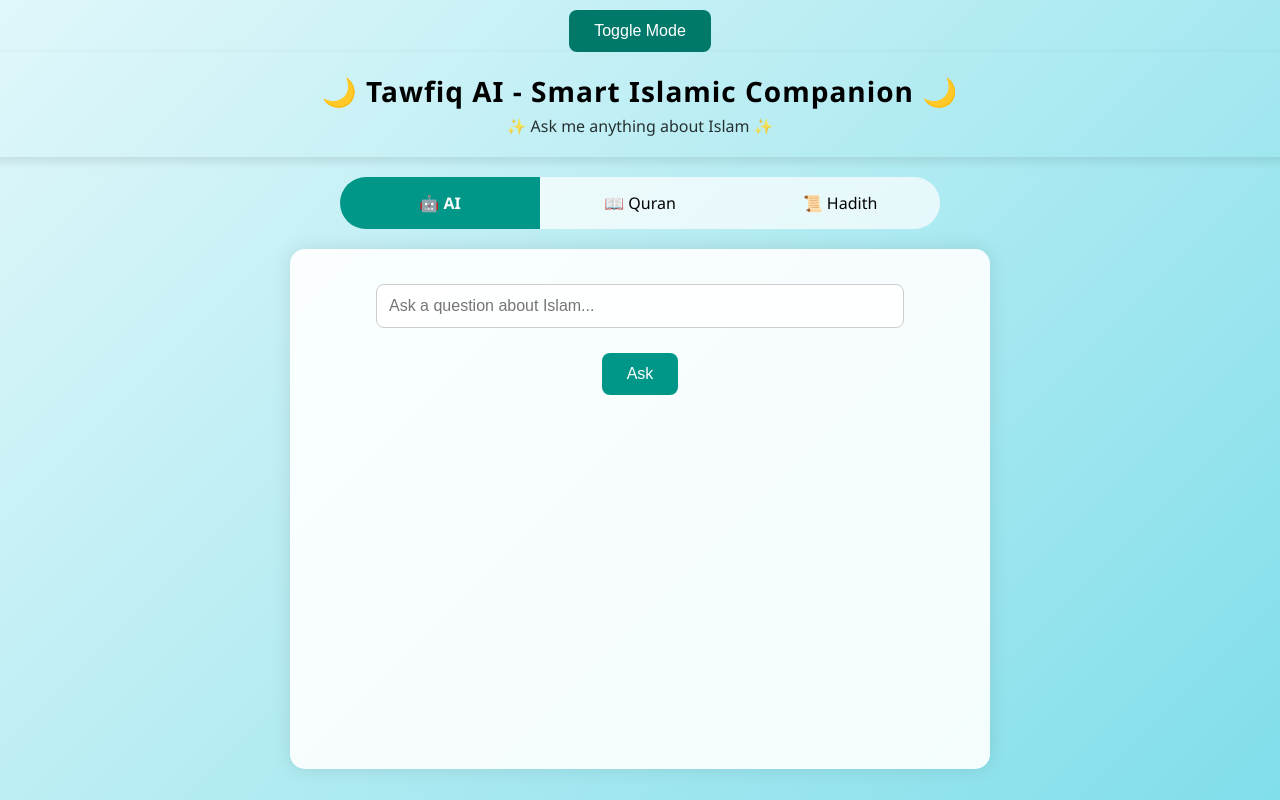
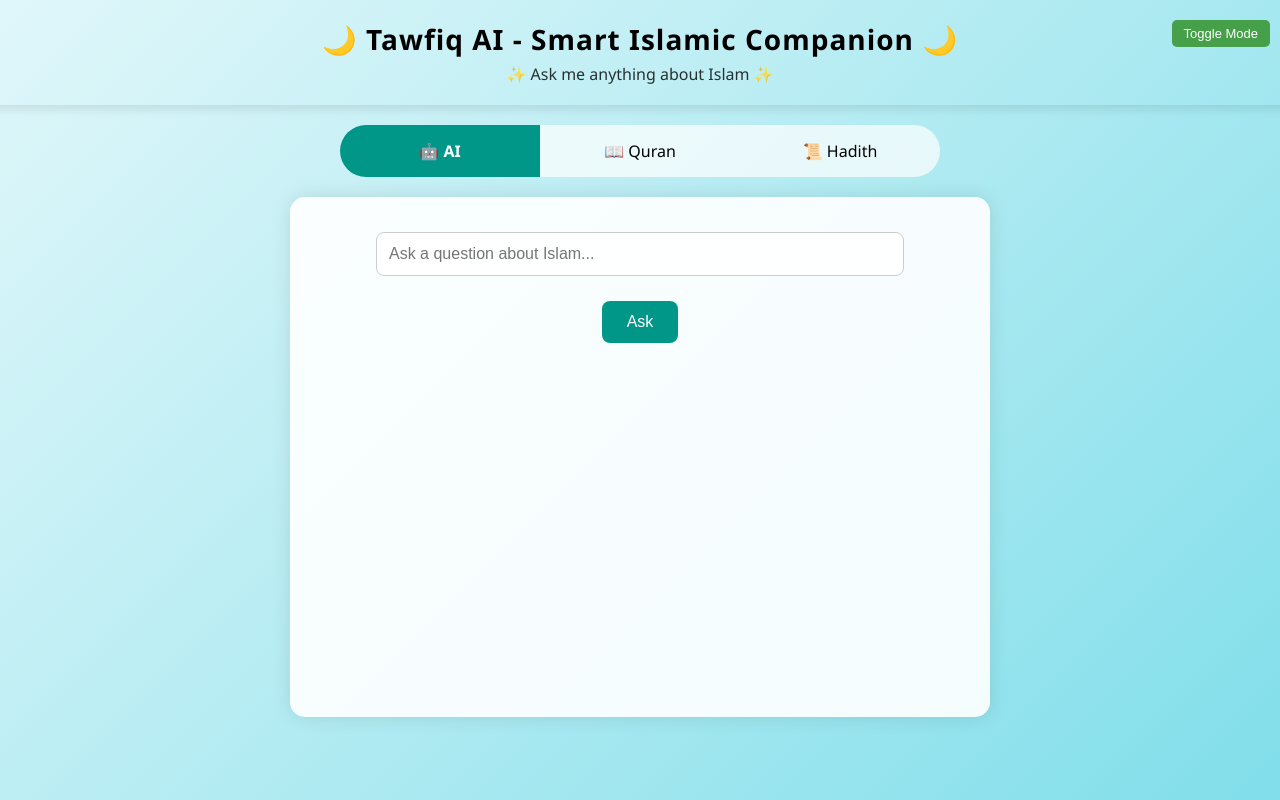
Before and after one commit to ABDULAFEEZ12/Tawfia-Ai, a plain HTML site: page templates/index.html in a window 1280 px wide. In both pictures the pointer is over the button "Toggle Mode". Drawn offline with Linux system fonts and the light colour scheme; no server answers.

Commit message:
Update index.html

```diff
--- a/templates/index.html
+++ b/templates/index.html
@@ -174,8 +174,8 @@
     font-size: 0.9em;
     color: #ffa000;
   }
-  /* Light/Dark button styles */
-  .Light/Dark-btn {
+  /* Toggle button styles */
+  .toggle-btn {
     position: absolute;
     top: 10px;
     right: 10px;
@@ -189,7 +189,7 @@
     transition: background-color 0.3s;
     z-index: 10;
   }
-  .Light/Dark-btn:hover {
+  .toggle-btn:hover {
     background-color: #45a049;
   }
   @keyframes fadeIn {
```
